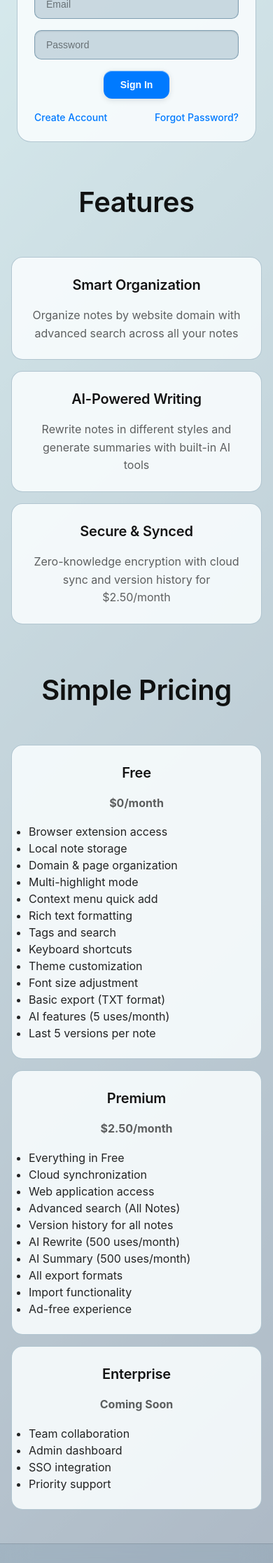
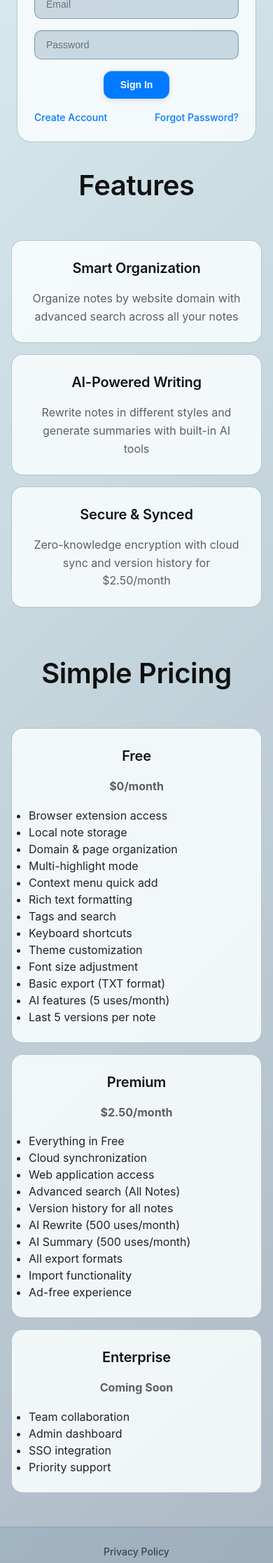
Before and after one commit to g1mliii/URL-Notes, a Jekyll site: the page built from index.html, in a window 390 px wide. Shown: the part 424-2657 px from the top of the page at 70% size. Built offline with Jekyll 4.4.1, drawn with Linux system fonts in a browser that asks for light colours.

Commit message:
trying to fix white boxes and shit

```diff
--- a/_layouts/default.html
+++ b/_layouts/default.html
@@ -2,7 +2,15 @@
 <html lang="en">
 <head>
     <meta charset="UTF-8">
-    <meta name="viewport" content="width=device-width, initial-scale=1.0">
+    <meta name="viewport" content="width=device-width, initial-scale=1.0, viewport-fit=cover">
+
+    <!-- Mobile browser UI fixes -->
+    <meta name="theme-color" content="#1D3557" media="(prefers-color-scheme: light)">
+    <meta name="theme-color" content="#0A1A24" media="(prefers-color-scheme: dark)">
+    <meta name="apple-mobile-web-app-capable" content="yes">
+    <meta name="apple-mobile-web-app-status-bar-style" content="black-translucent">
+    <meta name="apple-mobile-web-app-title" content="Anchored">
+
     <meta http-equiv="Content-Security-Policy" content="default-src 'self'; script-src 'self' 'unsafe-inline' https://kqjcorjjvunmyrnzvqgr.supabase.co; style-src 'self' 'unsafe-inline'; connect-src 'self' https://kqjcorjjvunmyrnzvqgr.supabase.co wss://kqjcorjjvunmyrnzvqgr.supabase.co; img-src 'self' data: https:; font-src 'self'; object-src 'none'; base-uri 'self'; form-action 'self'; upgrade-insecure-requests">
     <meta http-equiv="X-Content-Type-Options" content="nosniff">
     <meta http-equiv="X-XSS-Protection" content="1; mode=block">
--- a/css/main.css
+++ b/css/main.css
@@ -111,8 +111,14 @@
   -webkit-font-smoothing: antialiased;
   -moz-osx-font-smoothing: grayscale;
   min-height: 100vh;
+  min-height: 100dvh; /* Dynamic viewport height for mobile */
   margin: 0;
   padding: 0;
+  /* Safe area padding for notched devices */
+  padding-top: env(safe-area-inset-top);
+  padding-bottom: env(safe-area-inset-bottom);
+  padding-left: env(safe-area-inset-left);
+  padding-right: env(safe-area-inset-right);
 }
 
 /* Global scrollbar styles */
@@ -188,6 +194,7 @@
 /* App Container with Glassmorphism */
 .app-container {
   min-height: 100vh;
+  min-height: 100dvh; /* Dynamic viewport height for mobile */
   background: var(--bg-primary);
   backdrop-filter: blur(var(--backdrop-blur));
   -webkit-backdrop-filter: blur(var(--backdrop-blur));
@@ -195,6 +202,8 @@
   overflow-y: auto;
   overflow-x: hidden;
   width: 100%;
+  /* Prevent content from going under mobile browser UI */
+  box-sizing: border-box;
 }
 
 /* Nebulous liquid-glass background overlay - DISABLED for footer fix */
--- a/css/responsive.css
+++ b/css/responsive.css
@@ -687,9 +687,12 @@
     -webkit-overflow-scrolling: touch;
     background: linear-gradient(135deg, #A8DADC 0%, #1D3557 100%) !important;
     height: 100%;
-    /* Fix Safari bottom white bar */
-    height: -webkit-fill-available;
+    height: 100dvh; /* Dynamic viewport */
+    height: -webkit-fill-available; /* Fix Safari bottom white bar */
     overflow: hidden;
+    /* Prevent overscroll bounce showing white */
+    overscroll-behavior: none;
+    -webkit-overscroll-behavior: none;
   }
 
   body {
@@ -697,10 +700,17 @@
     background-attachment: scroll !important;
     -webkit-overflow-scrolling: touch;
     height: 100vh;
-    /* Fix Safari bottom white bar */
-    height: -webkit-fill-available;
+    height: 100dvh; /* Dynamic viewport */
+    height: -webkit-fill-available; /* Fix Safari bottom white bar */
     overflow: hidden;
-    /* Simplified gradient for better iOS performance */
+    /* Safe area padding for Safari */
+    padding-top: env(safe-area-inset-top);
+    padding-bottom: env(safe-area-inset-bottom);
+    padding-left: env(safe-area-inset-left);
+    padding-right: env(safe-area-inset-right);
+    /* Prevent overscroll bounce showing white */
+    overscroll-behavior: none;
+    -webkit-overscroll-behavior: none;
   }
 
   .app-container {
@@ -745,20 +755,31 @@
   html {
     background: linear-gradient(135deg, #A8DADC 0%, #1D3557 100%) !important;
     height: 100%;
-    /* Fix Safari bottom white bar */
-    height: -webkit-fill-available;
+    height: 100dvh; /* Dynamic viewport */
+    height: -webkit-fill-available; /* Safari fallback */
     overflow: hidden;
+    /* Prevent fade effects */
+    -webkit-appearance: none;
+    appearance: none;
   }
 
   body {
     background: linear-gradient(135deg, #A8DADC 0%, #1D3557 100%) !important;
     background-attachment: scroll !important;
     height: 100vh;
-    /* Fix Safari bottom white bar */
-    height: -webkit-fill-available;
+    height: 100dvh; /* Dynamic viewport */
+    height: -webkit-fill-available; /* Safari fallback */
     overflow: hidden;
     margin: 0;
     padding: 0;
+    /* Safe area padding for notched devices */
+    padding-top: env(safe-area-inset-top);
+    padding-bottom: env(safe-area-inset-bottom);
+    padding-left: env(safe-area-inset-left);
+    padding-right: env(safe-area-inset-right);
+    /* Prevent fade effects */
+    -webkit-appearance: none;
+    appearance: none;
   }
 
   /* Ensure app container shows background gradient */
@@ -1014,3 +1035,68 @@
     font-size: 1.75rem;
   }
 }
+/* Fix Chro
+me mobile fade effect and bottom cut-off */
+@media screen and (max-width: 768px) {
+  /* Prevent Chrome's fade effect at bottom */
+  html, body {
+    position: relative;
+    overflow-x: hidden;
+    /* Remove any default fade masks */
+    -webkit-mask-image: none;
+    mask-image: none;
+  }
+
+  .app-container {
+    /* Ensure content reaches full bottom */
+    padding-bottom: calc(env(safe-area-inset-bottom) + 1rem);
+    /* Remove any fade masks */
+    -webkit-mask-image: none;
+    mask-image: none;
+  }
+
+  /* Specifically target the footer to ensure it's visible */
+  .site-footer {
+    margin-bottom: env(safe-area-inset-bottom);
+    /* Ensure footer background extends to bottom */
+    padding-bottom: calc(1rem + env(safe-area-inset-bottom));
+  }
+}
+
+/* Chrome Android specific fixes */
+@media screen and (max-width: 768px) and (-webkit-min-device-pixel-ratio: 1) {
+  body {
+    /* Force Chrome to show full content */
+    min-height: 100vh;
+    min-height: 100dvh;
+    /* Prevent Chrome's automatic fade */
+    -webkit-mask-image: none;
+    mask-image: none;
+  }
+
+  .app-container {
+    /* Ensure container fills viewport completely */
+    min-height: 100vh;
+    min-height: 100dvh;
+    /* Add extra padding for gesture area */
+    padding-bottom: calc(env(safe-area-inset-bottom) + 2rem);
+  }
+}
+
+/* Additional fix for mobile browser UI overlays */
+@media screen and (max-width: 768px) {
+  /* Prevent any browser-applied fade effects */
+  *, *::before, *::after {
+    -webkit-mask-image: none !important;
+    mask-image: none !important;
+  }
+
+  /* Ensure full viewport coverage */
+  html {
+    background-color: #1D3557; /* Fallback color matching gradient end */
+  }
+
+  body {
+    background-color: #1D3557; /* Fallback color matching gradient end */
+  }
+}
```
